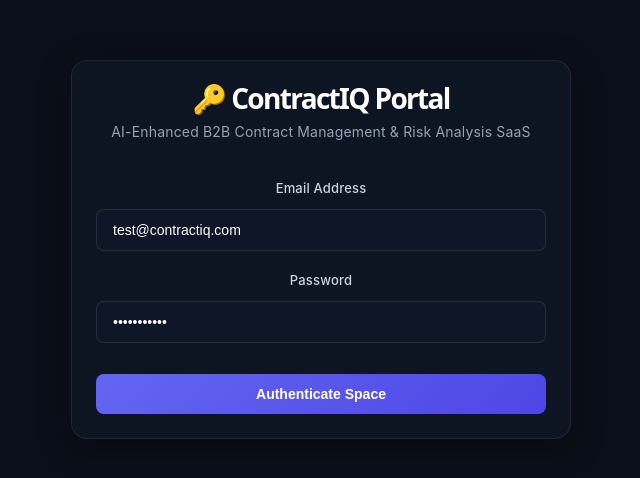
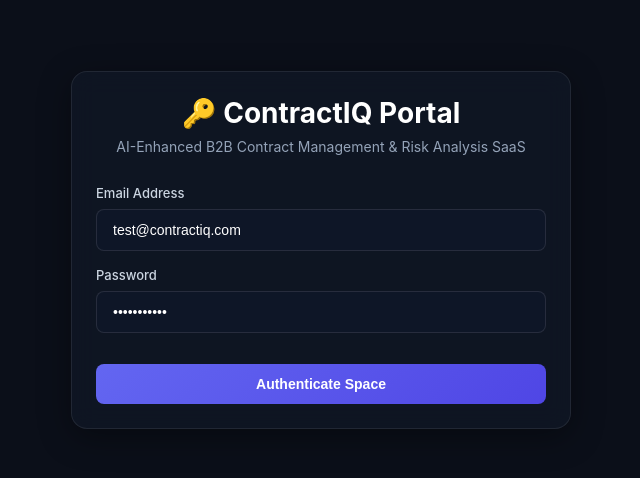
Before and after one commit to Spurthi-019/AI-Enhanced-B2B-Contract-Management-Risk-Analysis-SaaS, a React (Vite) app in the folder frontend/: page / in a window 1280 px wide. Shown: the part 138-616 px from the top of the page, without its empty margins (319-959 px from the left). Built offline with nearby package versions, Linux system fonts and the light colour scheme.

Commit message:
fix: reset index.css global layout styles to prevent flexbox overrides and fix sidebar alignment

```diff
--- a/frontend/src/index.css
+++ b/frontend/src/index.css
@@ -1,111 +1,29 @@
+/* Clean Global Reset for ContractIQ Dashboard App */
 :root {
-  --text: #6b6375;
-  --text-h: #08060d;
-  --bg: #fff;
-  --border: #e5e4e7;
-  --code-bg: #f4f3ec;
-  --accent: #aa3bff;
-  --accent-bg: rgba(170, 59, 255, 0.1);
-  --accent-border: rgba(170, 59, 255, 0.5);
-  --social-bg: rgba(244, 243, 236, 0.5);
-  --shadow:
-    rgba(0, 0, 0, 0.1) 0 10px 15px -3px, rgba(0, 0, 0, 0.05) 0 4px 6px -2px;
-
-  --sans: system-ui, 'Segoe UI', Roboto, sans-serif;
-  --heading: system-ui, 'Segoe UI', Roboto, sans-serif;
-  --mono: ui-monospace, Consolas, monospace;
-
-  font: 18px/145% var(--sans);
-  letter-spacing: 0.18px;
-  color-scheme: light dark;
-  color: var(--text);
-  background: var(--bg);
-  font-synthesis: none;
-  text-rendering: optimizeLegibility;
-  -webkit-font-smoothing: antialiased;
-  -moz-osx-font-smoothing: grayscale;
-
-  @media (max-width: 1024px) {
-    font-size: 16px;
-  }
-}
-
-@media (prefers-color-scheme: dark) {
-  :root {
-    --text: #9ca3af;
-    --text-h: #f3f4f6;
-    --bg: #16171d;
-    --border: #2e303a;
-    --code-bg: #1f2028;
-    --accent: #c084fc;
-    --accent-bg: rgba(192, 132, 252, 0.15);
-    --accent-border: rgba(192, 132, 252, 0.5);
-    --social-bg: rgba(47, 48, 58, 0.5);
-    --shadow:
-      rgba(0, 0, 0, 0.4) 0 10px 15px -3px, rgba(0, 0, 0, 0.25) 0 4px 6px -2px;
-  }
-
-  #social .button-icon {
-    filter: invert(1) brightness(2);
-  }
-}
-
-#root {
-  width: 1126px;
-  max-width: 100%;
-  margin: 0 auto;
-  text-align: center;
-  border-inline: 1px solid var(--border);
-  min-height: 100svh;
-  display: flex;
-  flex-direction: column;
-  box-sizing: border-box;
+  color-scheme: dark;
 }
 
 body {
   margin: 0;
+  padding: 0;
+  background-color: #0b0f19;
+  color: #f1f5f9;
+  font-family: 'Outfit', 'Inter', system-ui, -apple-system, sans-serif;
+  min-height: 100vh;
+  -webkit-font-smoothing: antialiased;
 }
 
-h1,
-h2 {
-  font-family: var(--heading);
-  font-weight: 500;
-  color: var(--text-h);
+#root {
+  width: 100%;
+  min-height: 100vh;
+  margin: 0;
+  padding: 0;
+  display: block;
+  box-sizing: border-box;
 }
 
-h1 {
-  font-size: 56px;
-  letter-spacing: -1.68px;
-  margin: 32px 0;
-  @media (max-width: 1024px) {
-    font-size: 36px;
-    margin: 20px 0;
-  }
+h1, h2, h3, h4, h5, h6 {
+  margin: 0;
+  font-weight: 600;
+  color: #ffffff;
 }
-h2 {
-  font-size: 24px;
-  line-height: 118%;
-  letter-spacing: -0.24px;
-  margin: 0 0 8px;
-  @media (max-width: 1024px) {
-    font-size: 20px;
-  }
-}
-p {
-  margin: 0;
-}
-
-code,
-.counter {
-  font-family: var(--mono);
-  display: inline-flex;
-  border-radius: 4px;
-  color: var(--text-h);
-}
-
-code {
-  font-size: 15px;
-  line-height: 135%;
-  padding: 4px 8px;
-  background: var(--code-bg);
-}
```
